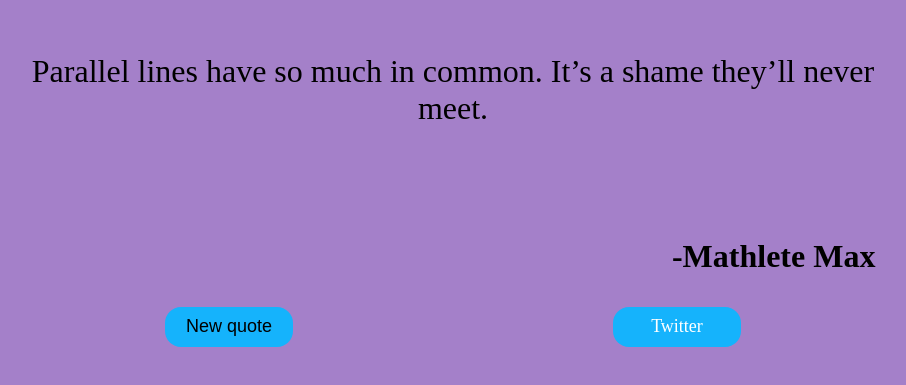
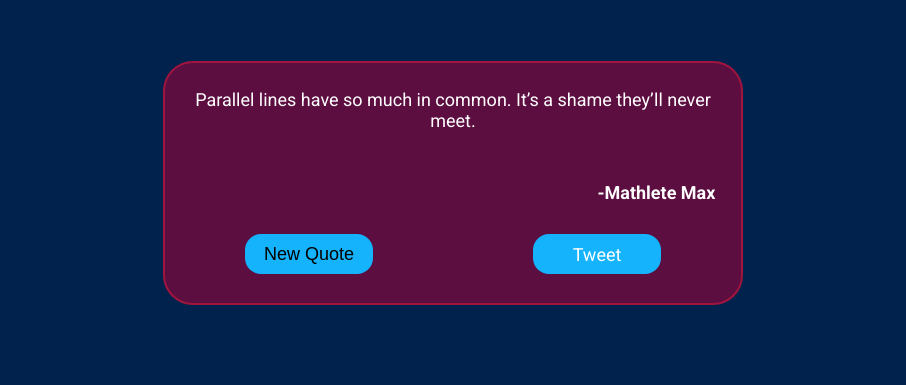
Before and after one commit to marius-grigaliunas/FCC-RandomQuoteGenerator, a React (Vite) app: page / in a window 1280 px wide. Shown: the part 185-570 px from the top of the page, without its empty margins (195-1101 px from the left). Built offline with nearby package versions, Linux system fonts and the light colour scheme.

Commit message:
redesigned the look, added loaded state

```diff
--- a/index.html
+++ b/index.html
@@ -5,6 +5,12 @@
     <link rel="icon" type="image/svg+xml" href="/vite.svg" />
     <meta name="viewport" content="width=device-width, initial-scale=1.0" />
     <title>FCC-Random Quote Generator</title>
+
+    <link rel="preconnect" href="https://fonts.googleapis.com">
+    <link rel="preconnect" href="https://fonts.gstatic.com" crossorigin>
+    <link href="https://fonts.googleapis.com/css2?family=Roboto:ital,wght@0,100..900;1,100..900&display=swap" rel="stylesheet">
+
+
   </head>
   <body>
     <div id="root"></div>
--- a/src/App.css
+++ b/src/App.css
@@ -1,7 +1,16 @@
+:root {
+    --bg-color: #00224D;
+    --red-color: #FF204E;
+    --maroon-color: #A0153E;
+    --dark-cherry-color: #5D0E41;
+}
+
+
 body {
     width: 100%;
     height: 90vh;
-    background-color: rgb(164, 128, 201);
+    background-color: var(--bg-color);
+    font-family: 'Roboto';
 }
 
 #root {
@@ -14,8 +23,22 @@ body {
 #quote-box {
     justify-self: center;
     align-self: center;
-    width: 70%;
-    height: 60%;
+    width: 45vw;
+    min-height: 30vh;
+    max-height: 45vh;
+    display: flex;
+    justify-content: center;
+    flex-direction: column;
+    border: 2px solid var(--maroon-color);
+    border-radius: 30px;
+    color: white;
+    background-color: var(--dark-cherry-color);
+}
+
+#quote-box:hover {
+    border: 3px solid var(--red-color);
+    box-shadow: 0 0 20px rgba(0, 0, 0, 0.5);
+    box-shadow: inset 0 0 20px rgba(255, 255, 255, 0.3);
 }
 
 #text {
@@ -23,8 +46,15 @@ body {
     height: 45%;
     border: none;
     text-align: center;
-    font-size:xx-large;
+    font-size:large;
     align-content: center;
+}
+
+#quote-field {
+    flex : 1;
+    display: flex;
+    flex-direction: column;
+    height: 60%;
 }
 
 #author {
@@ -32,16 +62,18 @@ body {
     border: none;
     text-align: right;
     padding: 2vw;
-    font-size: xx-large;
+    font-size: large;
     font-weight: bold;
 }
 
-.controls {
+#controls {
+    height: 30%;
+    width: 100%;
     display: flex;
-    height: 15%;
     border: none;
-    justify-content: center;
-    flex-direction: row;
+    justify-content: space-around;
+    align-items: center;
+    padding-bottom: 5%;
 }
 
 .share-bar {
@@ -59,7 +91,7 @@ body {
     display: flex;
 }
 
-button, .twitter-share-button {
+#new-quote, #tweet-quote {
     height: 5vh;
     border-radius: 16px;
     width: 10vw;
@@ -69,7 +101,18 @@ button, .twitter-share-button {
     font-size: large;
     border: none;
     background-color: rgb(21, 179, 252);
+}
 
+#new-quote:hover {
+    border: 2px solid var(--red-color);
+    box-shadow: inset 0 0 20px rgba(0, 0, 0, 0.5);
+    box-shadow: 0 0 20px rgba(255, 255, 255, 0.3);
+}
+
+.twitter-share-button:hover {
+    border: 1px solid lightblue;
+    box-shadow: inset 0 0 10px rgba(0, 0, 0, 0.5);
+    box-shadow: 0 0 10px rgba(255, 255, 255, 0.3);
 }
 
 a:link {
--- a/src/App.jsx
+++ b/src/App.jsx
@@ -3,10 +3,13 @@ import QuoteGenerator from './components/QouteGenerator';
 import { randomQuote, quoteMaker }  from './components/QuoteCreation'
 //import quoteMaker from './components/QuoteCreation';
 import ShareBar from './components/Sharebar';
+import QuoteField from './components/QuoteField';
 import "./App.css"
 
 function App() {
-  const [quote, setQuote] = useState(randomQuote);
+
+  const [ quote, setQuote ] = useState(randomQuote)
+  const [ quoteLoaded, setQuoteLoaded] = useState(true)
 
   /*useEffect(() => {
     const handleQuoteRequest = async () => {
@@ -20,15 +23,18 @@ function App() {
   return (
     <>
       <section id="quote-box">
-        <div id="text">
-          {quote.quote}
+        <div id='quote-field'>
+          <QuoteField quoteToRender={quote} />
         </div>
-        <div id='author'>
-          -{quote.author}
-        </div>
-        <div className='controls'>
-          <QuoteGenerator setQuote={setQuote} />
-          <ShareBar />
+        <div id='controls'>
+          <QuoteGenerator
+            quoteToPass={setQuote}
+            isLoaded={setQuoteLoaded}
+          />
+          <ShareBar
+            quoteToPost={`${quote.quote}\n-${quote.author}`}
+            disabled ={quoteLoaded}
+          />
         </div>
       </section>
     </>
--- a/src/components/QouteGenerator.jsx
+++ b/src/components/QouteGenerator.jsx
@@ -1,20 +1,35 @@
-import PropTypes from 'prop-types';
 import { quoteMaker } from './QuoteCreation';
+import { useState } from 'react';
 
-function QuoteGenerator({ setQuote }) {
+const QuoteGenerator = ({ quoteToPass, isLoaded }) => {
+
+    const [ quoteLoaded, setQuoteLoaded] = useState(true);
+
     const handleQuoteRequest = async () => {
-        const quote = await quoteMaker();
-        setQuote(quote);
+        setQuoteLoaded(false)
+        isLoaded(false)
+        try {
+            const quote = await quoteMaker();
+            quoteToPass(quote)
+        } catch (error) {
+            console.error('Error fetching quote.. ', error)
+        } finally {
+            setQuoteLoaded(true)
+            isLoaded(true)
+        }
     }
 
     return (
-        <button id="new-quote" onClick={handleQuoteRequest}>New quote</button>
-    );
-};
+        <button
+            id="new-quote"
+            onClick={handleQuoteRequest}
+            disabled={!quoteLoaded}
+        >
+            {quoteLoaded ? "New Quote" : "waiting.."}
+        </button>
 
-QuoteGenerator.propTypes = {
-    setQuote: PropTypes.func.isRequired
-  };
+    )
+}
 
 
 export default QuoteGenerator;
--- a/src/components/QuoteCreation.jsx
+++ b/src/components/QuoteCreation.js
@@ -3,7 +3,7 @@
 
 const quotes = [
     {
-      quote: "I told my wife she was drawing her eyebrows too high. She looked surprised. I told my wife she was drawing her eyebrows too high. She looked surprised. I told my wife she was drawing her eyebrows too high. She looked surprised. ",
+      quote: "I told my wife she was drawing her eyebrows too high. She looked surprised.",
       author: "Anonymous"
     },
     {
@@ -59,7 +59,7 @@ export const quoteMaker = async () => {
         return {quote: data.text, author: data.author};
     }
     catch (error) {
-        console.error("Error at fetching a quote:", error);
+        console.error("Error fetching quote:", error);
         return randomQuote;
     }*/
    return randomQuote;
--- a/src/components/Sharebar.jsx
+++ b/src/components/Sharebar.jsx
@@ -1,12 +1,18 @@
-const ShareBar = () => {
+const ShareBar = ({ quoteToPost, disabled }) => {
+    const postText = encodeURIComponent(quoteToPost);
+    const postURI = `https://twitter.com/intent/tweet?text=${postText}`;
+
     return (
-        <div className="share-bar">
-            <div className="share-box">
-                <a id="tweet-quote" class="twitter-share-button" href="https://twitter.com/intent/tweet" target="_blank">
-                    Twitter
+                <a
+                    id="tweet-quote"
+                    className="twitter-share-button"
+                    href={postURI}
+                    target="_blank"
+                    rel="noopener noreferrer"
+                    style={{pointerEvents: disabled ? 'auto' : 'none', opacity: disabled ? 1 : 0.5}}
+                >
+                    Tweet
                 </a>
-            </div>
-        </div>
     );
 }
 
```
